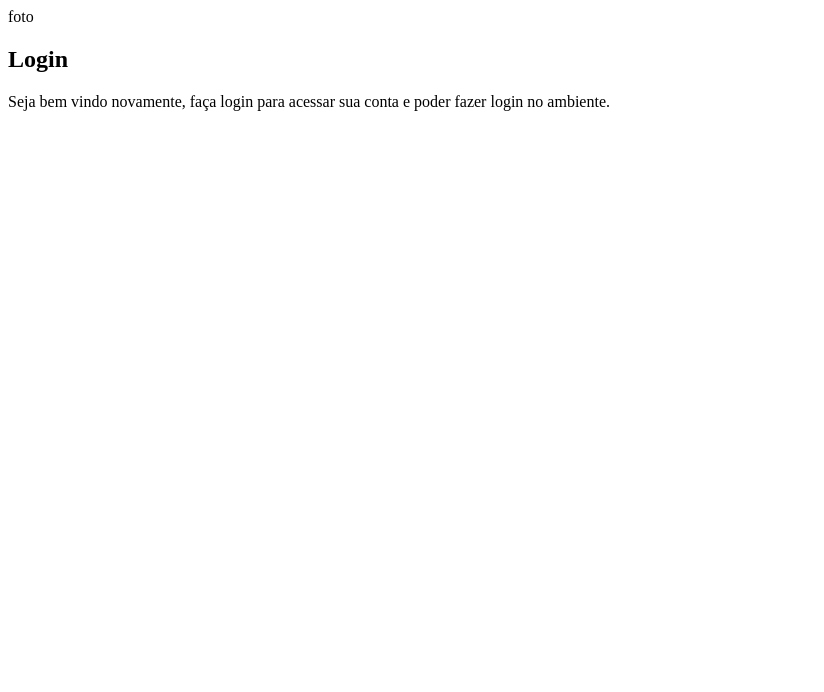
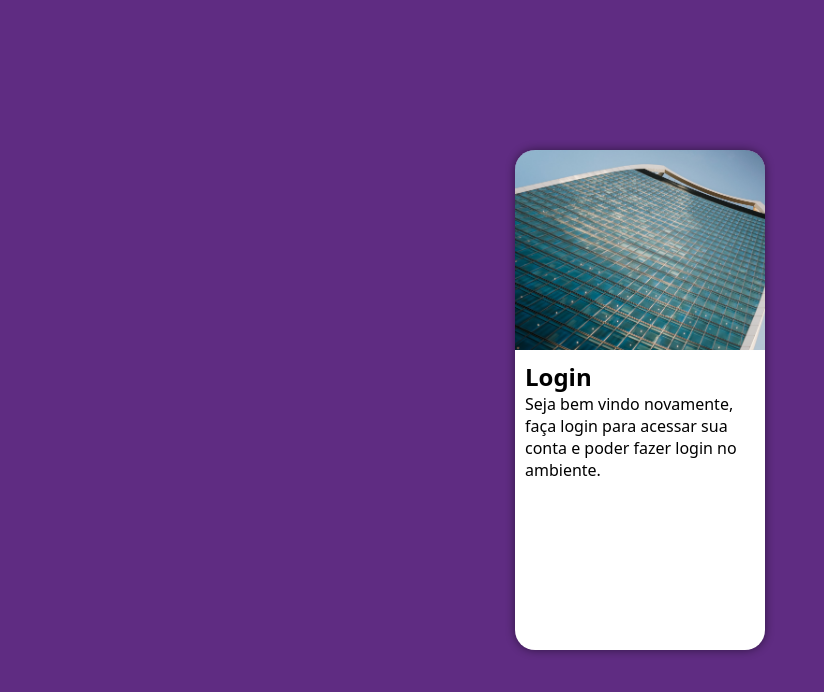
Before and after one commit to Helenprigoli/Projeto-login, a plain HTML site: page index.html in a window 1280 px wide. Shown: the whole page, without its empty margins (0-824 px from the left). Drawn offline with Linux system fonts and the light colour scheme.

Commit message:
atualizado

```diff
--- a/estilos/style.css
+++ b/estilos/style.css
@@ -4,3 +4,48 @@
 verde #49a09d
 lilas #5f2c82
 */
+
+* {
+    font-family:system-ui, -apple-system, BlinkMacSystemFont, 'Segoe UI', Roboto, Oxygen, Ubuntu, Cantarell, 'Open Sans', 'Helvetica Neue', sans-serif;
+    padding: 0px;
+    margin: 0px;
+    box-sizing: border-box;
+}
+
+body, html {
+    background-color: #5f2c82;
+    height: 100vh;
+    width: 100vw;
+}
+
+main {
+    position: relative;
+    height: 100vh;
+    width: 100vw;
+}
+
+section#login {
+    position: absolute;
+    top: 50%;
+    left: 50%;
+    transform: translate(-50%, -50%);
+    overflow: hidden;
+
+    background-color: white;
+    width: 250px;
+    height: 500px;
+    border-radius: 20px;
+    box-shadow: 0px 0px 10px rgba(0, 0, 0, 0.486);
+}
+
+section#login > div#imagem {
+    display: block;
+    background: #5f2c82 url(../imagens/predio.jpg) no-repeat;
+    background-size: cover;
+    height: 200px;
+}
+
+section#login > div#formulario {
+    display: block;
+    padding: 10px;
+}
--- a/index.html
+++ b/index.html
@@ -10,8 +10,8 @@
 <body>
     <main>
         <section id="login">
-            <div id="login">
-                foto
+            <div id="imagem">
+
             </div>
             <div id="formulario">
                 <h1>Login</h1>
```
Also changed, not shown: imagens/predio.jpg (renamed from imagens/pexels-lawlesscapture-13737660 (2).jpg).
